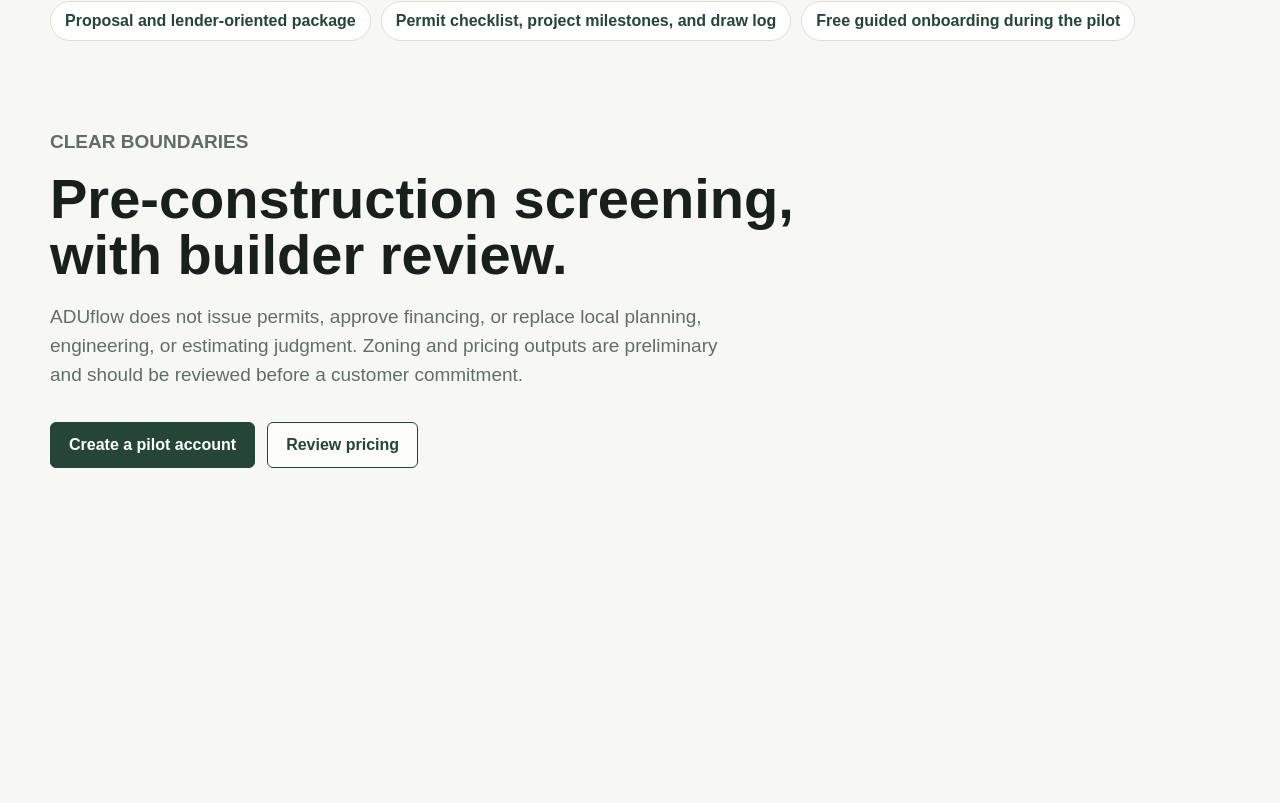
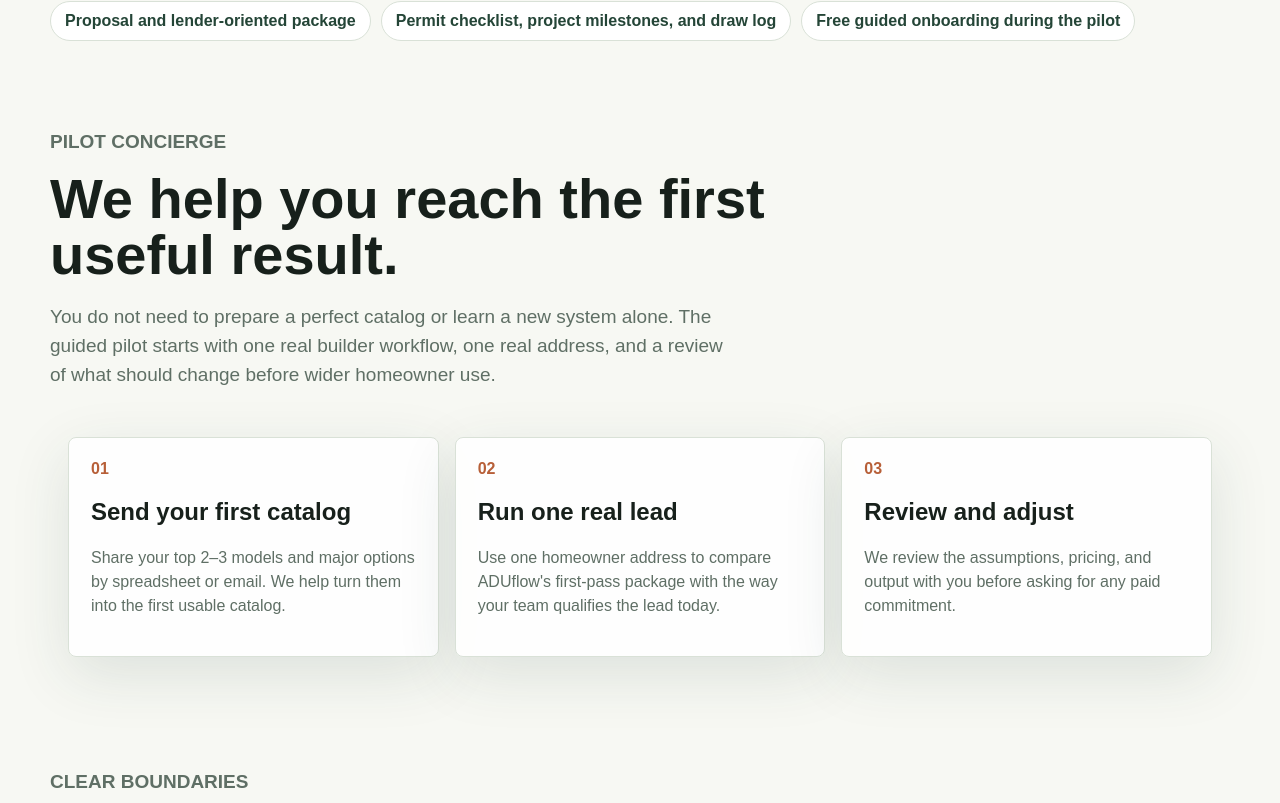
Before and after one commit to vlkovalev/Aduflow, a Next.js app: page /for-builders in a window 1280 px wide. Shown: the part 1177-1980 px from the top of the page. Before the commit the page ends 1673 px from the top, so only its background shows below. Built offline with nearby package versions, Linux system fonts and the light colour scheme; no server answers.

Commit message:
Improve builder pilot activation

```diff
--- a/app/for-builders/page.tsx
+++ b/app/for-builders/page.tsx
@@ -32,6 +32,21 @@
   "Proposal and lender-oriented package",
   "Permit checklist, project milestones, and draw log",
   "Free guided onboarding during the pilot",
+];
+
+const conciergeSteps = [
+  {
+    title: "Send your first catalog",
+    copy: "Share your top 2–3 models and major options by spreadsheet or email. We help turn them into the first usable catalog.",
+  },
+  {
+    title: "Run one real lead",
+    copy: "Use one homeowner address to compare ADUflow's first-pass package with the way your team qualifies the lead today.",
+  },
+  {
+    title: "Review and adjust",
+    copy: "We review the assumptions, pricing, and output with you before asking for any paid commitment.",
+  },
 ];
 
 export default function ForBuildersPage() {
@@ -80,6 +95,25 @@
       </section>
       <section className="band">
         <div className="sectionHeader">
+          <p className="eyebrow">Pilot concierge</p>
+          <h2>We help you reach the first useful result.</h2>
+          <p>
+            You do not need to prepare a perfect catalog or learn a new system alone. The guided pilot starts with
+            one real builder workflow, one real address, and a review of what should change before wider homeowner use.
+          </p>
+        </div>
+        <div className="workflow">
+          {conciergeSteps.map((step, index) => (
+            <article className="workflowCard" key={step.title}>
+              <span>0{index + 1}</span>
+              <h2>{step.title}</h2>
+              <p>{step.copy}</p>
+            </article>
+          ))}
+        </div>
+      </section>
+      <section className="band">
+        <div className="sectionHeader">
           <p className="eyebrow">Clear boundaries</p>
           <h2>Pre-construction screening, with builder review.</h2>
           <p>
```
Also changed, not shown: 1 other file (tests, documents, lock files or other folders).
